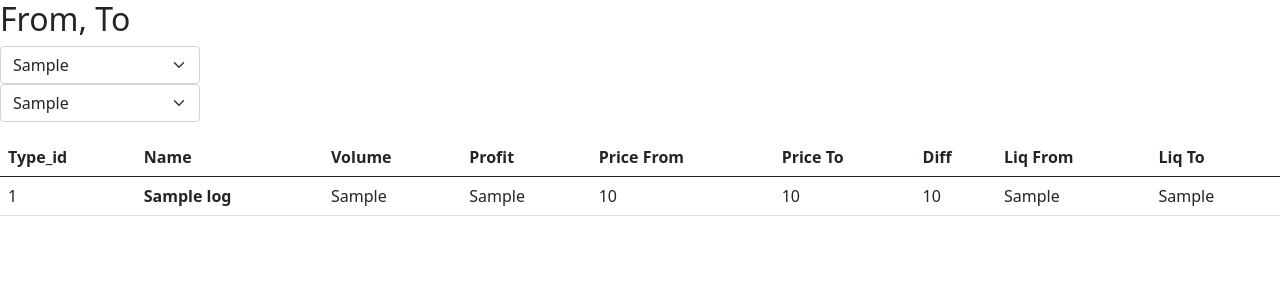
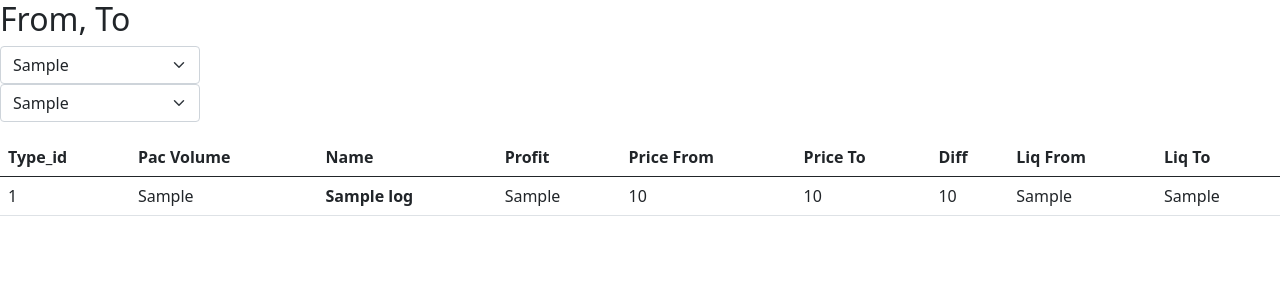
Before and after one commit to ATPstealer/eve_parser, a Django app: template logistics/templates/logistics/planing.html in a window 1280 px wide. Shown: the top 300 px of the page. Run offline with Django 3.2, Linux system fonts and the light colour scheme; the template is opened without the code that fills it: most values are stand-ins (such as "Sample title", 1, 10 or a date in 2020); data that the repository does not hold is empty.

Commit message:
order name

```diff
--- a/logistics/templates/logistics/planing.html
+++ b/logistics/templates/logistics/planing.html
@@ -25,8 +25,8 @@
   <thead>
     <tr>
       <th scope="col">Type_id</th>
+      <th scope="col">Pac Volume</th>
       <th scope="col">Name</th>
-      <th scope="col">Volume</th>
       <th scope="col">Profit</th>
       <th scope="col">Price From</th>
       <th scope="col">Price To</th>
@@ -39,8 +39,8 @@
 {% for log in logistics %}
     <tr>
       <td>{{ log.type_id }}</td>
+      <td>{{ log.packaged_volume }}</td>
       <th scope="row">{{ log.name }}</th>
-      <td>{{ log.packaged_volume }}</td>
       <td>{{ log.profit_from }}</td>
       <td>{{ log.price_from }}</td>
       <td>{{ log.price_to }}</td>
```
